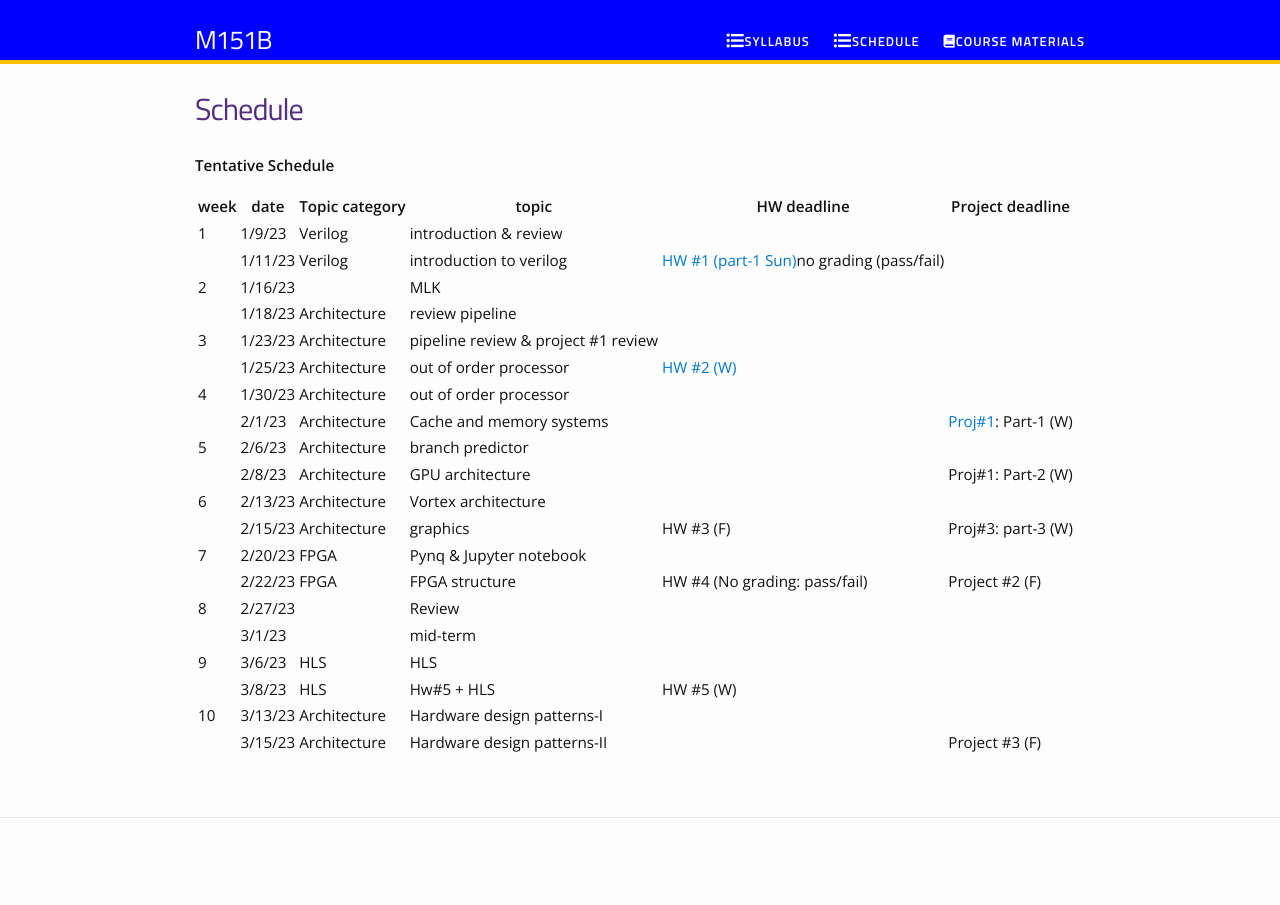
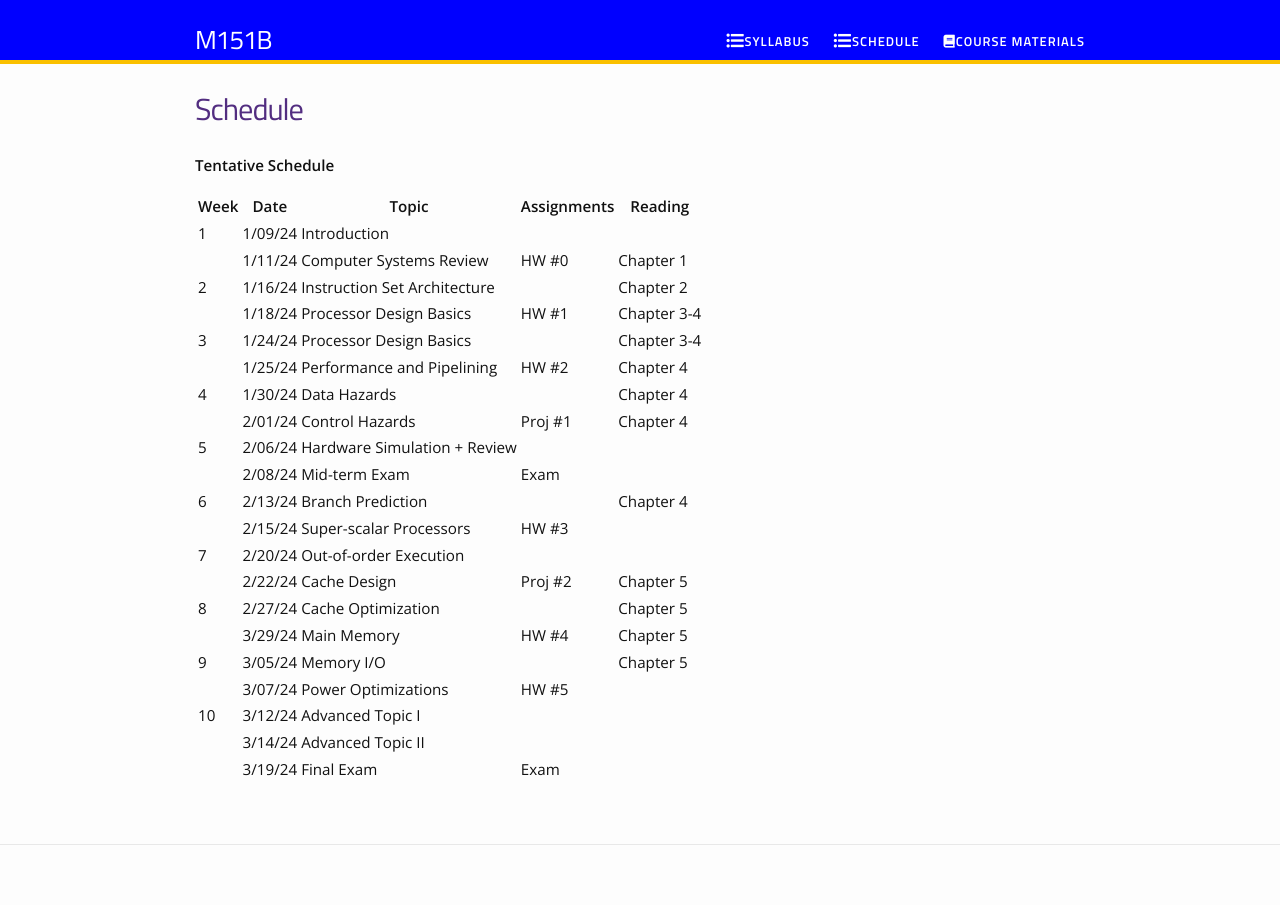
Before and after one commit to blaisetine/m151b, a Jekyll site: the page built from schedule.md, in a window 1280 px wide. Built offline with Jekyll 4.4.1, drawn with Linux system fonts in a browser that asks for light colours; nearby versions of some CDN libraries.

Commit message:
minor udpate

```diff
--- a/schedule.md
+++ b/schedule.md
@@ -6,25 +6,26 @@ permalink: /schedule/
 
 **Tentative Schedule**
 
-| week | date    | Topic category       | topic                               | HW deadline                         | Project deadline  |
-| ---- | ------- | -------------------- | ----------------------------------- | ----------------------------------- | ----------------- |
-| 1    | 1/9/23  | Verilog              | introduction & review               |                                     |                   |
-|      | 1/11/23 | Verilog              | introduction to verilog             | [HW #1 (part-1 Sun)](hw1.md)no grading (pass/fail) |                   |
-| 2    | 1/16/23 |                      | MLK                                 |                                     |                   |
-|      | 1/18/23 | Architecture         | review pipeline                     |                                     |                   |
-| 3    | 1/23/23 | Architecture         | pipeline review & project #1 review |       |                   |
-|      | 1/25/23 | Architecture         | out of order processor              |  [HW #2 (W)](homework2_fifo/README.md)                                    |     |
-| 4    | 1/30/23 | Architecture         | out of order processor              |                                     |                   |
-|      | 2/1/23  | Architecture         | Cache and memory systems            |                                     | [Proj#1](project1/README.md): Part-1 (W)        |
-| 5    | 2/6/23  | Architecture         | branch predictor                    |                            |                   |
-|      | 2/8/23  | Architecture         | GPU architecture                    |                                     | Proj#1: Part-2 (W)        |
-| 6    | 2/13/23 | Architecture         | Vortex architecture                 |                                     |                   |
-|      | 2/15/23 | Architecture         | graphics                            |           HW #3 (F)               | Proj#3: part-3 (W)                  |
-| 7    | 2/20/23 | FPGA                 | Pynq & Jupyter notebook             |                                     |                   |
-|      | 2/22/23 | FPGA                 | FPGA structure                      | HW #4 (No grading: pass/fail)       | Project #2  (F)      |
-| 8    | 2/27/23 |                      | Review                              |                                     |                   |
-|      | 3/1/23  |                      | mid-term                            |                                     |                   |
-| 9    | 3/6/23  | HLS |  HLS        |                                     |                   |
-|      | 3/8/23  | HLS |   Hw#5 + HLS       | HW #5 (W)                           |                   |
-| 10   | 3/13/23 | Architecture               | Hardware design patterns-I                 |                                     |                   |
-|      | 3/15/23 | Architecture         |  Hardware design patterns-II                                         |                                     | Project #3 (F)       |
+| Week | Date    | Topic                               | Assignments                         | Reading           |
+| ---- | ------- | ----------------------------------- | ----------------------------------- | ----------------- |
+| 1    | 1/09/24 | Introduction                        |                                     |                   |
+|      | 1/11/24 | Computer Systems Review             | HW #0                               | Chapter 1         |
+| 2    | 1/16/24 | Instruction Set Architecture        |                                     | Chapter 2         |
+|      | 1/18/24 | Processor Design Basics             | HW #1                               | Chapter 3-4       |
+| 3    | 1/24/24 | Processor Design Basics             |                                     | Chapter 3-4       |
+|      | 1/25/24 | Performance and Pipelining          | HW #2                               | Chapter 4         |
+| 4    | 1/30/24 | Data Hazards                        |                                     | Chapter 4         |
+|      | 2/01/24 | Control Hazards                     | Proj #1                             | Chapter 4         |
+| 5    | 2/06/24 | Hardware Simulation + Review        |                                     |                   |
+|      | 2/08/24 | Mid-term Exam                       | Exam                                |                   |
+| 6    | 2/13/24 | Branch Prediction                   |                                     | Chapter 4         |
+|      | 2/15/24 | Super-scalar Processors             | HW #3                               |                   |
+| 7    | 2/20/24 | Out-of-order Execution              |                                     |                   |
+|      | 2/22/24 | Cache Design                        | Proj #2                             | Chapter 5         |
+| 8    | 2/27/24 | Cache Optimization                  |                                     | Chapter 5         |
+|      | 3/29/24 | Main Memory                         | HW #4                               | Chapter 5         |
+| 9    | 3/05/24 | Memory I/O                          |                                     | Chapter 5         |
+|      | 3/07/24 | Power Optimizations                 | HW #5                               |                   |
+| 10   | 3/12/24 | Advanced Topic I                    |                                     |                   |
+|      | 3/14/24 | Advanced Topic II                   |                                     |                   |
+|      | 3/19/24 | Final Exam                          | Exam                                |                   |
```
Also changed, not shown: syllabus.md (+2 -0 lines).
